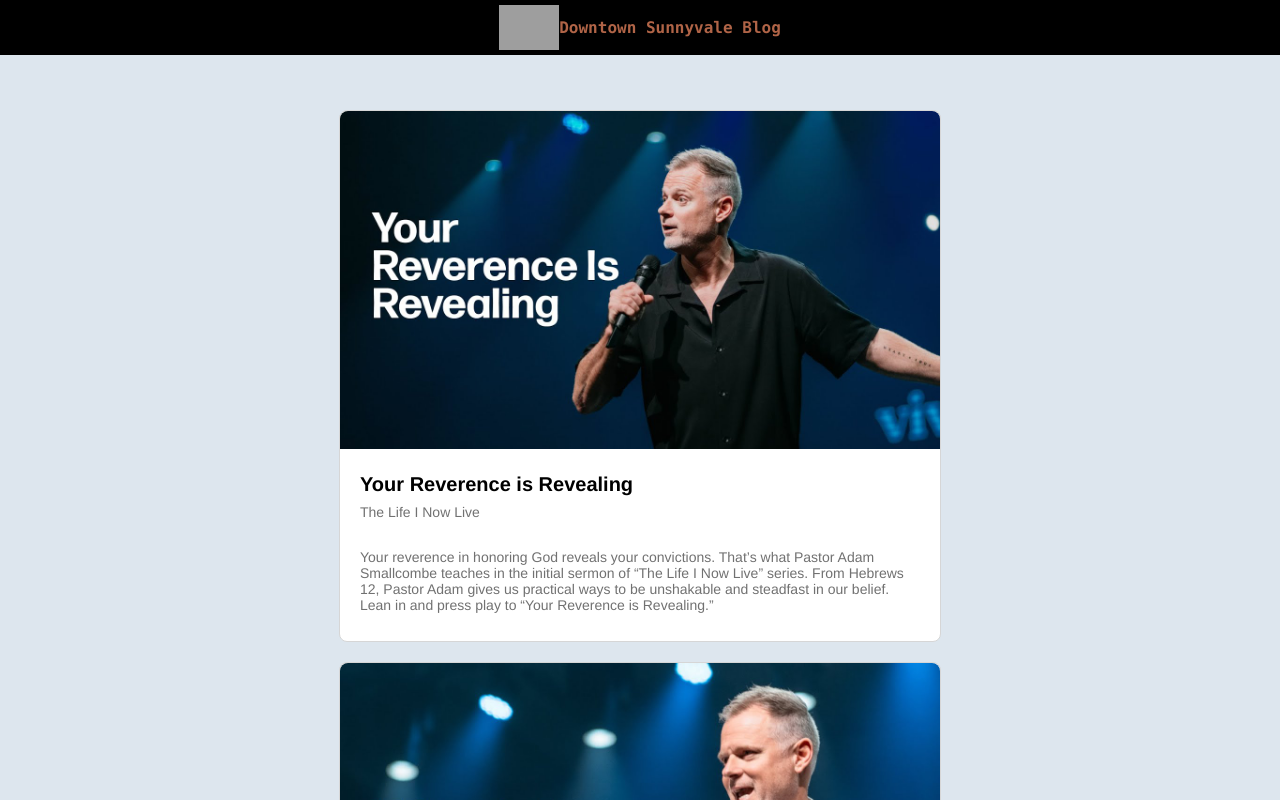
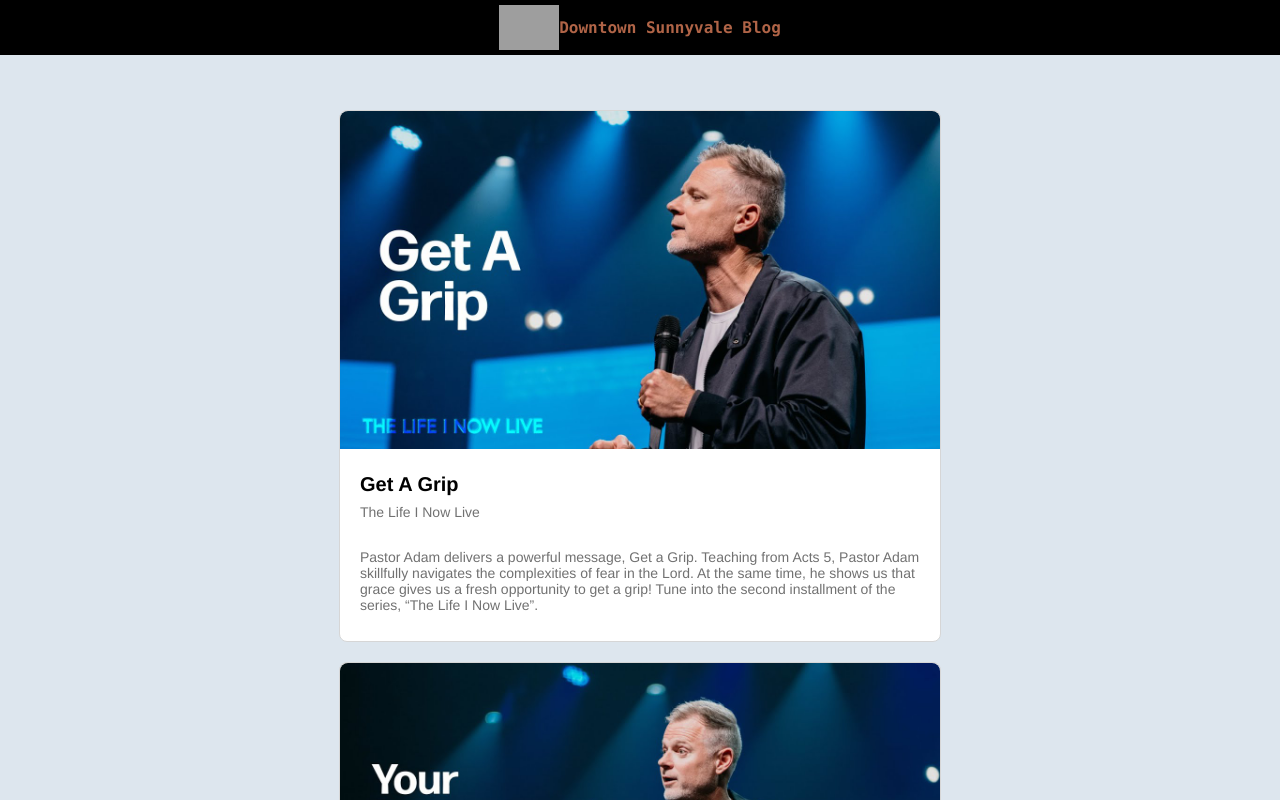
Before and after one commit to alejandrochang/viveblogmtv, a React (Create React App) app: page / in a window 1280 px wide. Shown: the top 800 px of the page. Built offline with nearby package versions, Linux system fonts and the light colour scheme; grey boxes are pictures that could not be loaded.

Commit message:
feat(vb): get a grip

```diff
--- a/src/data/postData.ts
+++ b/src/data/postData.ts
@@ -10,17 +10,53 @@ import JustJesus from "../assets/justjesus.jpg";
 import WhoIsThis from "../assets/whoisthis.jpg";
 import WorthIt from "../assets/worthit.jpg";
 import ReverenceRevealing from "../assets/reverencerevealing.jpg";
+import GetAGrip from "../assets/getagrip.jpg";
 
 const PostData = [
-    {
+  {
+    id: "get-a-grip",
+    title: "Get A Grip",
+    content: "Pastor Adam delivers a powerful message, Get a Grip. Teaching from Acts 5, Pastor Adam skillfully navigates the complexities of fear in the Lord. At the same time, he shows us that grace gives us a fresh opportunity to get a grip! Tune into the second installment of the series, “The Life I Now Live”.",
+    date: "2024-04-14",
+    src: "https://www.youtube.com/embed/8DIveZcmcnA?si=jxth-YWiEunilNYm",
+    coverImg: GetAGrip,
+    series: "The Life I Now Live",
+    scriptures: [
+      "Acts 4:29",
+      "Acts 5:1-12",
+      "Acts 4:37",
+      "Psalms 34:4-11",
+      "Hebrews 12:5-11",
+      "Hebrews 12:12"
+    ],
+    notes: [
+      "The Church began with a bang, with a shaking. We can see this in the beginning of Acts as the Church begins to grow, 3000 people are saved. Miracles begin to happen with the Church. The Holy Spirit comes in full power as a bang that shakes the room (Acts 4:30) as they prayed and were filled with the Holy Spirit.",
+      "God is into the shaking, last week we saw in Hebrews how everything will be shaken and everything not on foundation will not remainn. God likes to shake things up, from our surroundings to the individual, the Lord will shake us out of complaceny.",
+      "As the church began to grow we saw radical generosity where most people were responding right, however there was a few inauthentic actors as well. Annanias and Sapphira did not respond correctly to the Lord. They liked the benfits of the church, but they were not authentic in their giving.",
+      "Through this scripture we see that there was a lack of reverence for the Lord from them. They were not reverent to the Holy Spirit which led to death. There was no requirement for them to give, it was from a place of inauthenticity that they pursued to 'give' to the church. Based on the scripture theres an implication that they as a couple came into agreement to not give all the money in the sale of the land. However, they chose to lie instead of give what they wanted to give. They wanted the praise of giving all they have, when they hadn't.",
+      "We see this issue still happens today where people like to trust God in part (holding onto him with one hand, while holding on to our own desires with the other). We need to be able to trust God with both hands, to be able to give all we have to the Lord.",
+      "When Annanias and Sapphira saw how much they were going to give, they chose to keep back what they already planned on giving. The oppositie of fear is familiarity, which shows they had the wrong fear. This is what creates the difference between devotion to the Lord vs. religion.",
+      "Something we can see is that a lack of fear of God will lead to fear of man. The wrong fear/reverence will result in death. The right fear/reverence will result in life. The only way to get rid of the fear is with fear of the Lord!",
+      "When thinking about discipline and disciple we begin that both interesect so closely. If I am to become a disciple I have to be formed in discipline, for the Lord loves to discipline his children! God is not nice, but he is kind, he is the embodimient of the fruit of the Spirit. The Lord disciplines the ones he loves.",
+      "By the Glory of God grace allows us to get a grip!!! Grace is our gateway to see and understand the reverence of the Lord. Grace liviing is a reminder of the grip that we want to hold onto. Holding on to Jesus with all we have in full reverence to him."
+    ],
+  },
+  {
     id: "your-reverence-is-revealing",
     title: "Your Reverence is Revealing",
-    content: "Your reverence in honoring God reveals your convictions. That’s what Pastor Adam Smallcombe teaches in the initial sermon of “The Life I Now Live” series. From Hebrews 12, Pastor Adam gives us practical ways to be unshakable and steadfast in our belief. Lean in and press play to “Your Reverence is Revealing.”",
+    content:
+      "Your reverence in honoring God reveals your convictions. That’s what Pastor Adam Smallcombe teaches in the initial sermon of “The Life I Now Live” series. From Hebrews 12, Pastor Adam gives us practical ways to be unshakable and steadfast in our belief. Lean in and press play to “Your Reverence is Revealing.”",
     date: "2024-04-07",
     src: "https://www.youtube.com/embed/CnWKIUA811s?si=9uAGFo3XK5s54wvI",
     coverImg: ReverenceRevealing,
     series: "The Life I Now Live",
-    scriptures: ["Hebrews 12:18-29", "Galatians 2:20-21", "Romans 12:1", "Exodus 19:16", "Exodus 20:19"],
+    scriptures: [
+      "Hebrews 12:18-29",
+      "Galatians 2:20-21",
+      "Romans 12:1",
+      "Exodus 19:16",
+      "Exodus 20:19",
+    ],
     notes: [
       "In this new series 'The Life I Now Live' Pastor Adam dives into the book of Hebrews. In Hebrews 12 we see the author of Hebrews is writing to the Jewish Christians who are facing persecution and are considering going back to the old ways. The author is encouraging them to keep the faith and to keep their eyes on Jesus.",
       "In the Old Testament we see the Israelites were terrified of the presence of God. They were so terrified that they asked Moses to speak to God on their behalf. They were so terrified that they asked Moses to be the mediator between them and God. They were so terrified that they asked Moses to be the one who would hear from God and then tell them what God said.",
```
Also changed, not shown: src/assets/getagrip.jpg (added).
